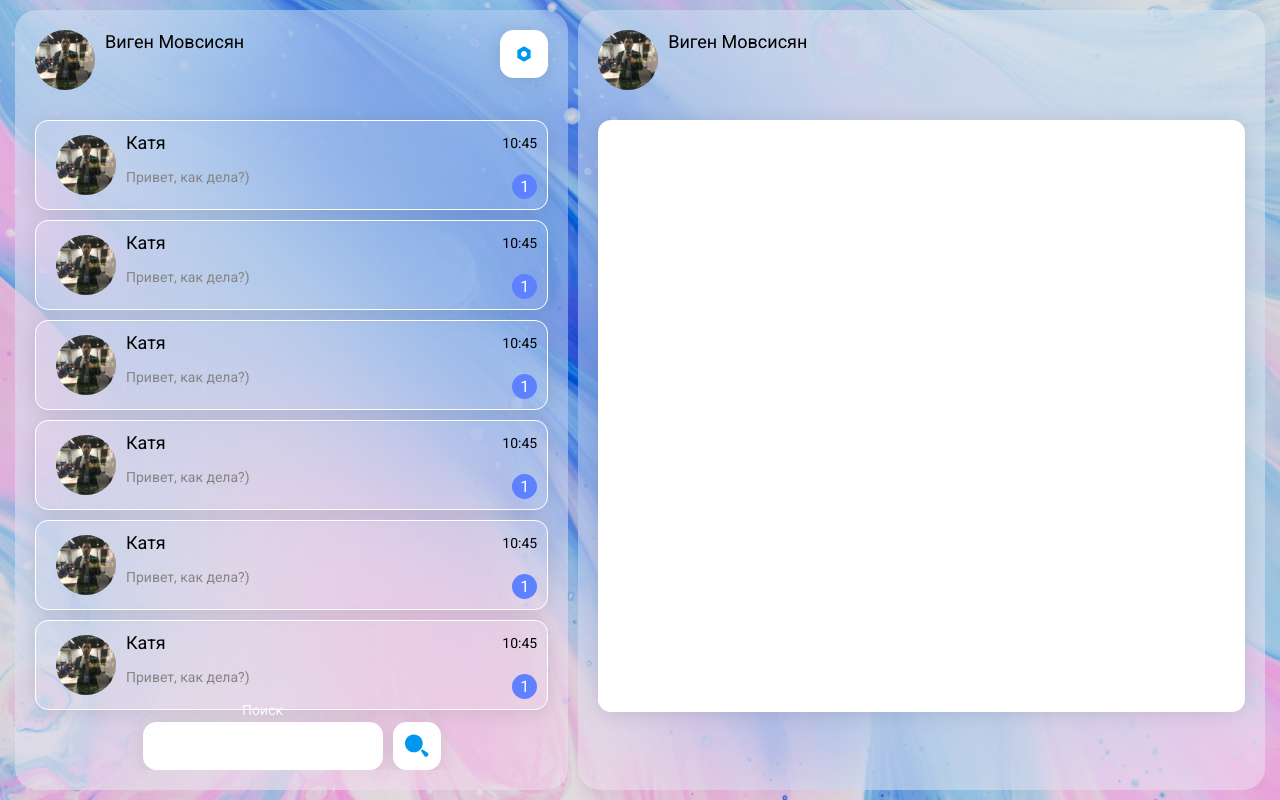
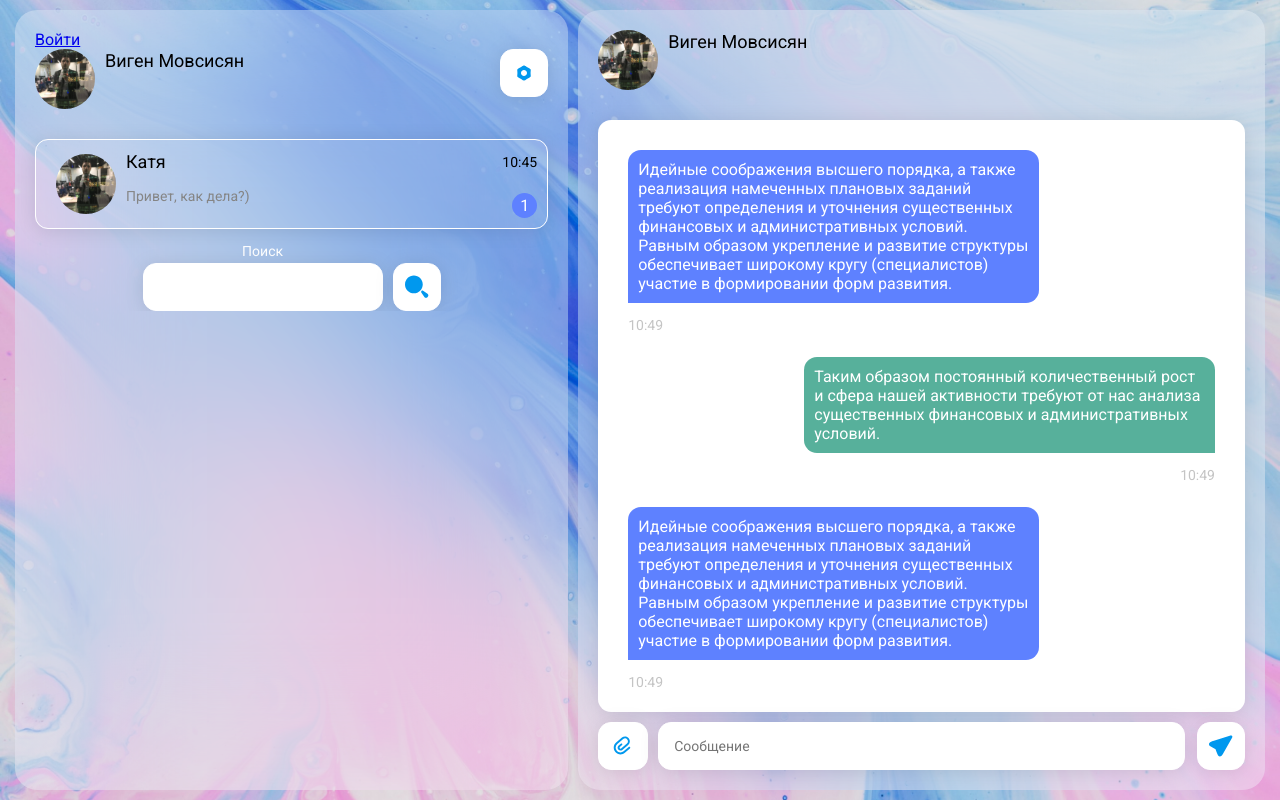
Before and after one commit to venmovs/middle.messenger.praktikum.yandex, a website built with Parcel: page static/pages/chat/chat.html in a window 1280 px wide. Built offline with nearby package versions, Linux system fonts and the light colour scheme.

Commit message:
add all styles for chat, and starting doing login page

```diff
--- a/static/pages/chat/chat.html
+++ b/static/pages/chat/chat.html
@@ -14,6 +14,9 @@
 <main class="chat">
 
     <section class="bg-blur bg-blur_small">
+
+        <a href="../login/login.html"> Войти </a>
+
         <div class="flex space-between">
 
             <div class="user-info flex justify-content-center">
@@ -27,63 +30,23 @@
 
         </div>
 
-        <div class="chat__user mb-1">
-            <div class="chat__user__avatar"></div>
-            <div class="chat__user__name text-primary">Катя</div>
-            <div class="chat__user__message text-primary">Привет, как дела?)</div>
-            <div class="chat__user__time text-primary">10:45</div>
-            <div class="chat__user__notification">1</div>
-        </div>
-
-        <div class="chat__user mb-1">
-            <div class="chat__user__avatar"></div>
-            <div class="chat__user__name text-primary">Катя</div>
-            <div class="chat__user__message text-primary">Привет, как дела?)</div>
-            <div class="chat__user__time text-primary">10:45</div>
-            <div class="chat__user__notification">1</div>
-        </div>
-
-        <div class="chat__user mb-1">
-            <div class="chat__user__avatar"></div>
-            <div class="chat__user__name text-primary">Катя</div>
-            <div class="chat__user__message text-primary">Привет, как дела?)</div>
-            <div class="chat__user__time text-primary">10:45</div>
-            <div class="chat__user__notification">1</div>
-        </div>
-
-        <div class="chat__user mb-1">
-            <div class="chat__user__avatar"></div>
-            <div class="chat__user__name text-primary">Катя</div>
-            <div class="chat__user__message text-primary">Привет, как дела?)</div>
-            <div class="chat__user__time text-primary">10:45</div>
-            <div class="chat__user__notification">1</div>
-        </div>
-
-        <div class="chat__user mb-1">
-            <div class="chat__user__avatar"></div>
-            <div class="chat__user__name text-primary">Катя</div>
-            <div class="chat__user__message text-primary">Привет, как дела?)</div>
-            <div class="chat__user__time text-primary">10:45</div>
-            <div class="chat__user__notification">1</div>
-        </div>
-
-        <div class="chat__user mb-1">
-            <div class="chat__user__avatar"></div>
-            <div class="chat__user__name text-primary">Катя</div>
-            <div class="chat__user__message text-primary">Привет, как дела?)</div>
-            <div class="chat__user__time text-primary">10:45</div>
-            <div class="chat__user__notification">1</div>
+        <div class="chat-user mb-1">
+            <div class="chat-user__avatar"></div>
+            <div class="chat-user__name text-primary">Катя</div>
+            <div class="chat-user__message text-primary">Привет, как дела?)</div>
+            <div class="chat-user__time text-primary">10:45</div>
+            <div class="chat-user__notification">1</div>
         </div>
 
 
-        <form class="flex align-item-end chat__search justify-content-center">
+        <form class="chat__search flex align-item-end justify-content-center">
             <label class="flex direction-column align-item-center mr-1">
                 <span class="text-primary text-primary_white">Поиск</span>
                 <input class="custom-text-input text-primary" type="text">
             </label>
 
             <button class="button button_small flex justify-content-center align-item-center">
-                <img src="../../images/icons/search.svg" class="icon" alt="editor">
+                <img src="../../images/icons/search.svg" class="icon" alt="search">
             </button>
         </form>
 
@@ -95,9 +58,71 @@
             <div class="user-info__name text-primary">Виген Мовсисян</div>
         </div>
 
-        <div class="message">
+        <div class="message-field mb-1">
+
+            <div class="message-plate__wrapper flex direction-column">
+                <div class="message-plate message-plate_blue">
+                    Идейные соображения высшего порядка, а также реализация намеченных плановых заданий требуют
+                    определения
+                    и уточнения существенных финансовых и административных условий. Равным образом укрепление и развитие
+                    структуры обеспечивает широкому кругу (специалистов) участие в формировании форм развития.
+                </div>
+                <time class="text-primary text-primary_gray">10:49</time>
+            </div>
+
+            <div class="message-plate__wrapper flex direction-column align-item-end">
+                <div class="message-plate message-plate_green">
+                    Таким образом постоянный количественный рост и сфера нашей активности требуют от нас анализа
+                    существенных финансовых и административных условий.
+                </div>
+                <time class="text-primary text-primary_gray">10:49</time>
+            </div>
+
+            <div class="message-plate__wrapper flex direction-column">
+                <div class="message-plate message-plate_blue">
+                    Идейные соображения высшего порядка, а также реализация намеченных плановых заданий требуют
+                    определения
+                    и уточнения существенных финансовых и административных условий. Равным образом укрепление и развитие
+                    структуры обеспечивает широкому кругу (специалистов) участие в формировании форм развития.
+                </div>
+                <time class="text-primary text-primary_gray">10:49</time>
+            </div>
+
+            <div class="message-plate__wrapper flex direction-column align-item-end">
+                <div class="message-plate message-plate_green">
+                    Таким образом постоянный количественный рост и сфера нашей активности требуют от нас анализа
+                    существенных финансовых и административных условий.
+                </div>
+                <time class="text-primary text-primary_gray">10:49</time>
+            </div>
+
+            <div class="message-plate__wrapper flex direction-column align-item-end">
+                <div class="message-plate message-plate_green">
+                    Таким образом постоянный количественный рост и сфера нашей активности требуют от нас анализа
+                    существенных финансовых и административных условий.
+                </div>
+                <time class="text-primary text-primary_gray">10:49</time>
+            </div>
 
         </div>
+
+        <form class="entry-field">
+            <label class="entry-field__file custom-file-upload flex justify-content-center align-item-center">
+                <input accept=".jpg, .jpeg, .png"
+                       type="file"
+                       style="display: none">
+                <img src="../../images/icons/file.svg" class="icon" alt="file">
+            </label>
+
+
+            <label class="entry-field__text w-100 mr-1">
+                <input placeholder="Сообщение" class="custom-text-input text-primary w-100" type="text">
+            </label>
+
+            <button class="entry-field__send button button_small flex justify-content-center align-item-center">
+                <img src="../../images/icons/send.svg" class="icon" alt="send">
+            </button>
+        </form>
     </section>
 
 </main>
--- a/static/pages/chat/chat.scss
+++ b/static/pages/chat/chat.scss
@@ -11,13 +11,14 @@
   align-items: center;
   padding: 10px;
 
-  &__search{
+  &__search {
     position: sticky;
     overflow: hidden;
     bottom: 0;
   }
+}
 
-  &__user {
+.chat-user {
   background: rgba(255, 255, 255, 0.1);
   border: 1px solid #FFFFFF;
   box-shadow: 0 2px 20px rgba(0, 0, 0, 0.1);
@@ -32,6 +33,7 @@
   grid-template-areas: "avatar name time"
                          "avatar message notification";
   transition: background 0.2s ease;
+
   &:hover {
     background: #FFFFFF;
   }
@@ -53,7 +55,7 @@
     color: #858585;
   }
 
-    &__time{
+  &__time {
     text-align: center;
     grid-area: time;
     position: absolute;
@@ -61,7 +63,7 @@
     right: 0;
   }
 
-    &__notification{
+  &__notification {
     grid-area: notification;
     background-color: #5E81FF;
     border-radius: 100%;
@@ -77,7 +79,6 @@
   }
 
 }
-}
 
 .bg-blur {
   backdrop-filter: $backdrop-filter;
@@ -88,20 +89,26 @@
   border-radius: $border-radius-primary;
   padding: 20px;
   position: relative;
+
   &_small {
     overflow: auto;
     width: 80%;
+
     &::-webkit-scrollbar {
       display: none;
     }
   }
+
   &_big {
     width: 100%;
     overflow: hidden;
+    display: flex;
+    flex-direction: column;
+    justify-content: space-between;
   }
 }
 
-.message {
+.message-field {
   border-radius: $border-radius-secondary;
   background-color: #FFFFFF;
   box-shadow: $box-shadow;
@@ -109,6 +116,27 @@
   width: 100%;
 }
 
+.entry-field {
+  display: grid;
+  width: 100%;
+  grid-template-columns: 60px auto 60px;
+  grid-template-areas: 'file text send';
+  position: relative;
+
+  &__file {
+    grid-area: file;
+  }
+
+  &__text {
+    grid-area: text;
+  }
+
+  &__send {
+    grid-area: send;
+    position: absolute;
+    right: 0;
+  }
+}
 
 
 .user-info {
@@ -118,7 +146,41 @@
     margin-right: 10px;
     margin-bottom: 30px;
   }
-  &__name{
+
+  &__name {
     font-size: 18px;
   }
 }
+
+.message-field {
+  padding: 20px;
+  width: 100%;
+  overflow-y: scroll;
+  border: 10px solid rgba(255, 255, 255, 0.8);
+  &::-webkit-scrollbar {
+    display: none;
+  }
+}
+
+.message-plate {
+  max-width: 70%;
+  padding: 10px;
+  display: inline-block;
+  margin-bottom: 10px;
+  color: #FFFFFF;
+
+  &_blue {
+    background: $color-primary;
+    border-radius: 13px 13px 13px 0;
+  }
+
+  &_green {
+    background: $color-secondary;
+    border-radius: 13px 13px 0 13px;
+  }
+
+  &__wrapper {
+    margin-bottom: 20px;
+  }
+
+}
--- a/static/styles/button.scss
+++ b/static/styles/button.scss
@@ -1,11 +1,18 @@
 .button {
   box-shadow: 0 2px 20px rgba(0, 0, 0, 0.1);
-  background: #FFFFFF;
-  border: 1px solid #FFFFFF;
   border-radius: 13px;
   cursor: pointer;
   &_small {
+    background: #FFFFFF;
+    border: 1px solid #FFFFFF;
     height: 48px;
     width: 48px;
   }
+  &_big {
+    border: none;
+    color: #FFFFFF;
+    height: 60px;
+    width: 360px;
+    background: linear-gradient(0deg, #5E81FF, #5E81FF);
+  }
 }
--- a/static/styles/fonts.scss
+++ b/static/styles/fonts.scss
@@ -5,11 +5,19 @@
   font-size: 14px;
   color: black;
   line-height: 24px;
-  &_white{
+
+  &_white {
     color: #FFFFFF;
+  }
+
+  &_gray {
+    color: #C4C4C4;
   }
 }
 
-.text-secondary {
-
+.h1 {
+  font-weight: bold;
+  font-size: 42px;
+  color: #FFFFFF;
+  text-align: center;
 }
--- a/static/styles/inputs.scss
+++ b/static/styles/inputs.scss
@@ -15,3 +15,13 @@
     outline: none;
   }
 }
+
+.custom-file-upload {
+  box-shadow: 0 2px 20px rgba(0, 0, 0, 0.1);
+  background: #FFFFFF;
+  border: 1px solid #FFFFFF;
+  border-radius: 13px;
+  cursor: pointer;
+  width: 50px;
+  height: 48px;
+}
--- a/static/styles/utils.scss
+++ b/static/styles/utils.scss
@@ -31,7 +31,7 @@
 }
 
 .w-100 {
-  width: 100%;
+  width: 100% !important;
 }
 
 .icon {
@@ -43,3 +43,7 @@
 .button_small:hover .icon {
   transform: rotate(20deg);
 }
+
+.custom-file-upload:hover .icon {
+  transform: rotate(20deg);
+}
--- a/static/styles/variables.scss
+++ b/static/styles/variables.scss
@@ -11,3 +11,4 @@ $border: 1px solid #FFFFFF;
 
 
 $color-primary: #5E81FF;
+$color-secondary: #57B09B;
```
Also changed, not shown: static/pages/login/login.html (+29 -3 lines), static/pages/login/login.scss (+34 -0 lines), static/images/icons/file.svg (added), static/images/icons/send.svg (added), static/pages/login/style.scss (deleted), 1 other file. Lines whose indentation alone changed are shown as unchanged.
